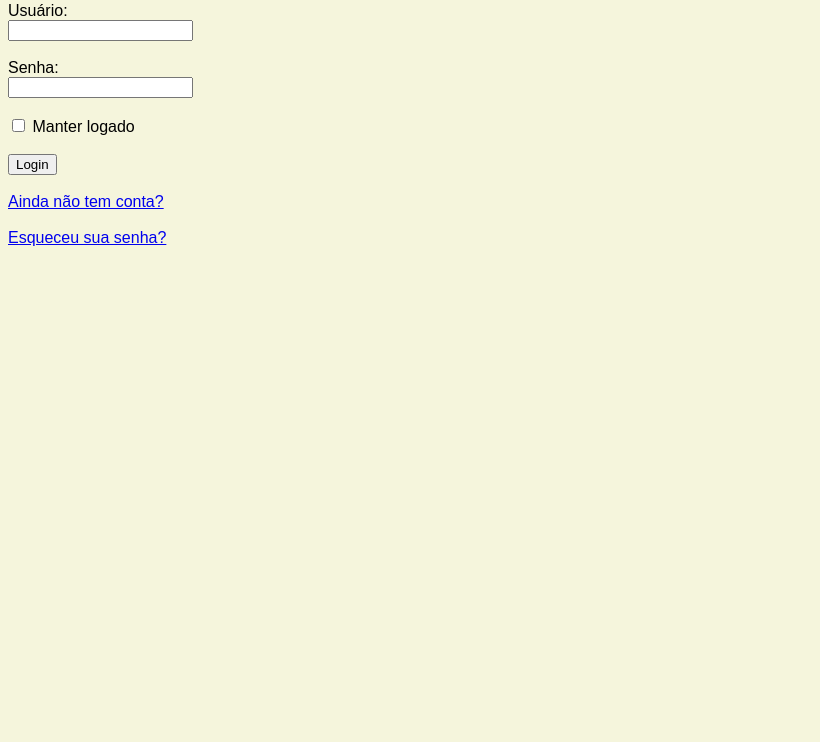
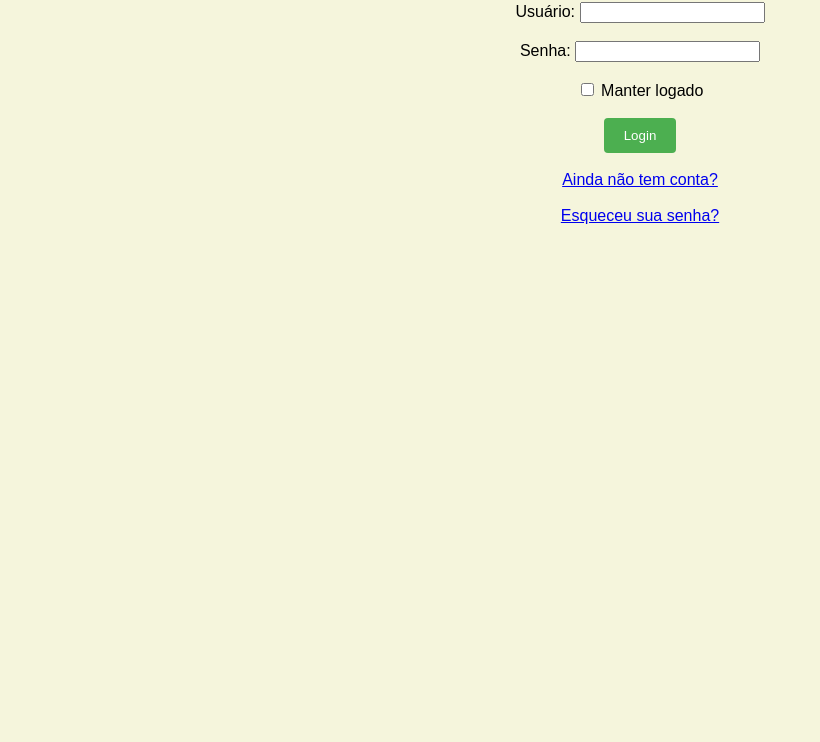
Before and after one commit to Calvinhosupremo/ProjetoLogin, a plain HTML site: page Index.html in a window 1280 px wide. Shown: the part 58-800 px from the top of the page, without its empty margins (0-820 px from the left). Drawn offline with Linux system fonts and the light colour scheme.

```diff
--- a/Index.html
+++ b/Index.html
@@ -32,21 +32,22 @@
     </style>
 </head>
 <body>
+    <form>
         <h1>Login</h1>
-
-    <label for="usuarioPessoa">Usuário:</label><br>
+        <label for="usuarioPessoa">Usuário:</label>
         <input name="usuarioPessoa" type="text" required><br><br>
 
-    <label for="senhaPessoa">Senha:</label><br>
+        <label for="senhaPessoa">Senha:</label>
         <input name="senhaPessoa" type="password" required><br><br>
 
         <input name="manterLogin" type="checkbox">
         <label for="manterLogin">Manter logado</label><br><br>
 
-    <input name="btLogin" type="submit" value="Login"><br><br>
+        <button type="submit">Login</button><br><br>
 
         <a href="#URL">Ainda não tem conta?</a><br><br>
         <a href="#URL">Esqueceu sua senha?</a>
+    </form>
 
 </body>
 </html>
```
Lines whose indentation alone changed are shown as unchanged.
